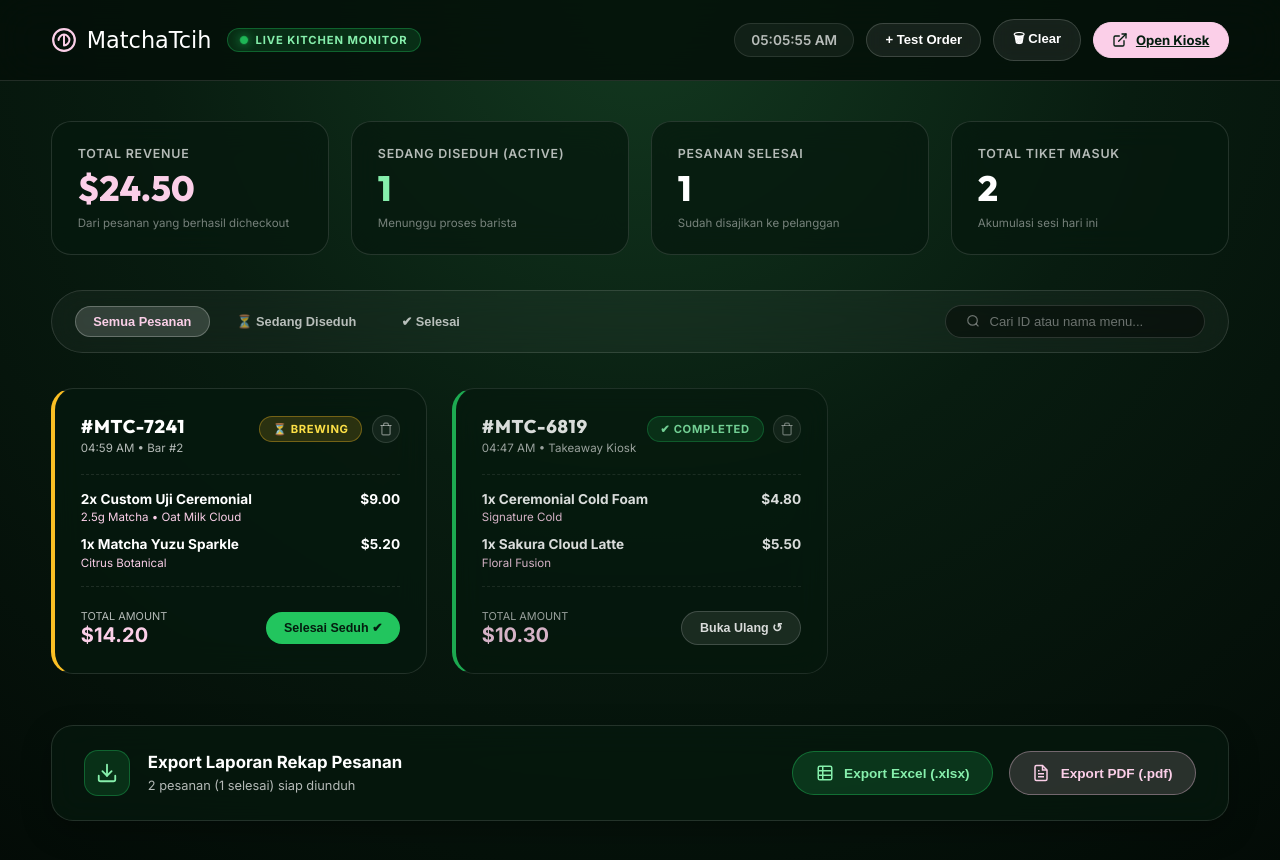
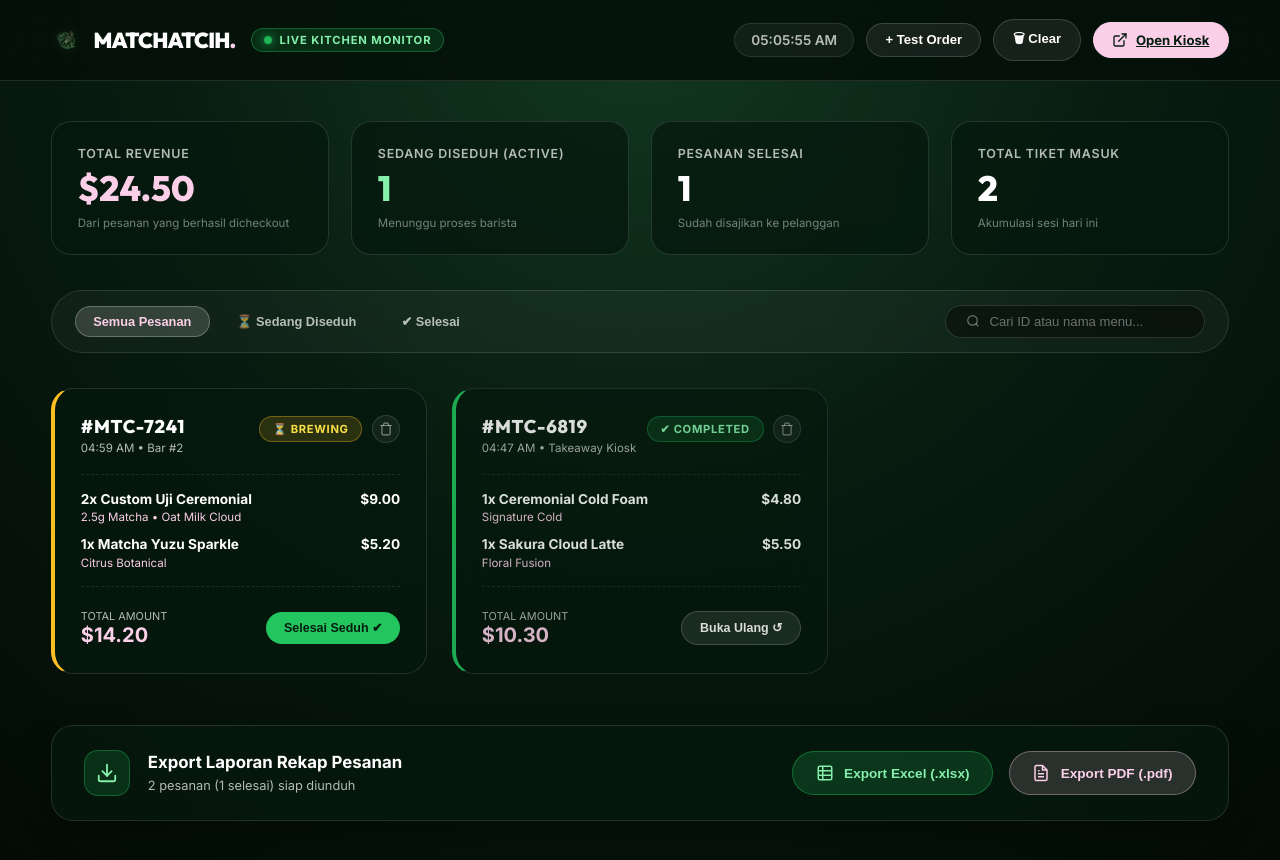
Before and after one commit to FidelCristopher/matcha-simulation, a website: page admin.html in a window 1280 px wide. Drawn offline with Linux system fonts and the light colour scheme; a web font is replaced by a local one.

Commit message:
feat(branding): integrate official MatchaTcih logo
- Add MatchaTcih glowing chasen & leaves logo as navbar brandmark and browser favicon
- Update index.html and admin.html headers with styled logo-mark image
- Add hover micro-interaction and subtle lime drop-shadow to logo

```diff
--- a/admin.html
+++ b/admin.html
@@ -5,6 +5,7 @@
     <meta name="viewport" content="width=device-width, initial-scale=1.0">
     <title>MatchaTcih | Kitchen Display System & Order Monitor</title>
     <meta name="description" content="Real-time order monitoring dashboard for MatchaTcih kitchen, barista, and staff.">
+    <link rel="icon" type="image/png" href="assets/images/logo.png">
 
     <!-- Fonts -->
     <link rel="preconnect" href="https://fonts.googleapis.com">
@@ -20,11 +21,8 @@
     <header class="admin-header">
         <div class="admin-brand">
             <div class="admin-logo">
-                <svg width="26" height="26" viewBox="0 0 24 24" fill="none" xmlns="http://www.w3.org/2000/svg">
-                    <circle cx="12" cy="12" r="10" stroke="currentColor" stroke-width="2" />
-                    <path d="M12 7V17M7 12C7 9.5 9.5 7 12 7C14.5 7 17 9.5 17 12C17 14.5 14.5 17 12 17" stroke="currentColor" stroke-width="1.8" stroke-linecap="round" />
-                </svg>
-                <span>MatchaTcih</span>
+                <img src="assets/images/logo.png" alt="MatchaTcih Logo" class="logo-mark-img">
+                <span>MatchaTcih<span class="dot">.</span></span>
             </div>
             <div class="admin-live-badge">
                 <span class="pulse-dot"></span>
--- a/css/admin.css
+++ b/css/admin.css
@@ -59,14 +59,24 @@ body {
 .admin-logo {
     display: flex;
     align-items: center;
-    gap: 0.6rem;
-    font-family: 'Galada', cursive;
-    font-size: 1.4rem;
+    gap: 0.65rem;
+    font-family: 'Outfit', sans-serif;
+    font-weight: 900;
+    letter-spacing: -0.04em;
+    text-transform: uppercase;
+    font-size: 1.35rem;
     color: #ffffff;
 }
 
-.admin-logo svg {
+.admin-logo .dot {
     color: var(--color-accent);
+}
+
+.admin-logo .logo-mark-img {
+    width: 32px;
+    height: 32px;
+    object-fit: contain;
+    filter: drop-shadow(0 0 8px rgba(163, 230, 53, 0.45));
 }
 
 .admin-live-badge {
--- a/css/components.css
+++ b/css/components.css
@@ -24,13 +24,27 @@
 .logo {
     display: flex;
     align-items: center;
-    gap: 0.6rem;
+    gap: 0.65rem;
     font-weight: 900;
     font-size: 1.45rem;
     font-family: var(--font-heading);
     letter-spacing: -0.04em;
     text-transform: uppercase;
     color: #ffffff;
+    cursor: pointer;
+}
+
+.logo-mark-img {
+    width: 38px;
+    height: 38px;
+    object-fit: contain;
+    filter: drop-shadow(0 0 12px rgba(163, 230, 53, 0.55));
+    transition: transform 0.35s cubic-bezier(0.34, 1.56, 0.64, 1);
+}
+
+.logo:hover .logo-mark-img,
+.admin-logo:hover .logo-mark-img {
+    transform: rotate(12deg) scale(1.12);
 }
 
 .logo svg {
```
Also changed, not shown: index.html (+2 -4 lines), assets/images/logo.png (added), matchatcih-logo.png (added).
